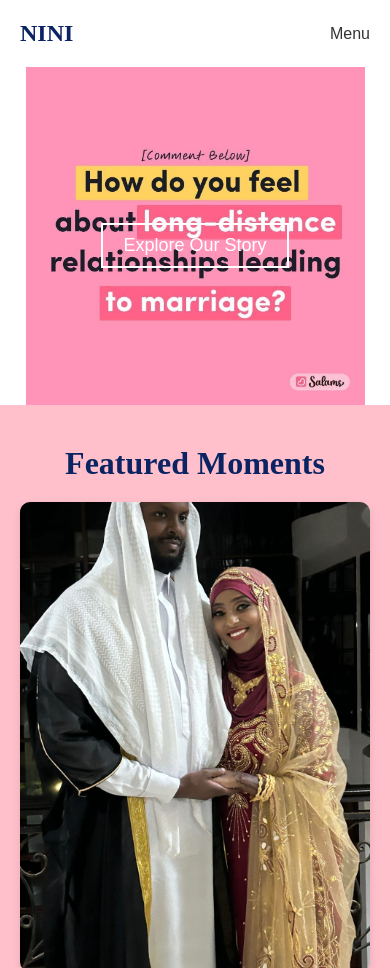
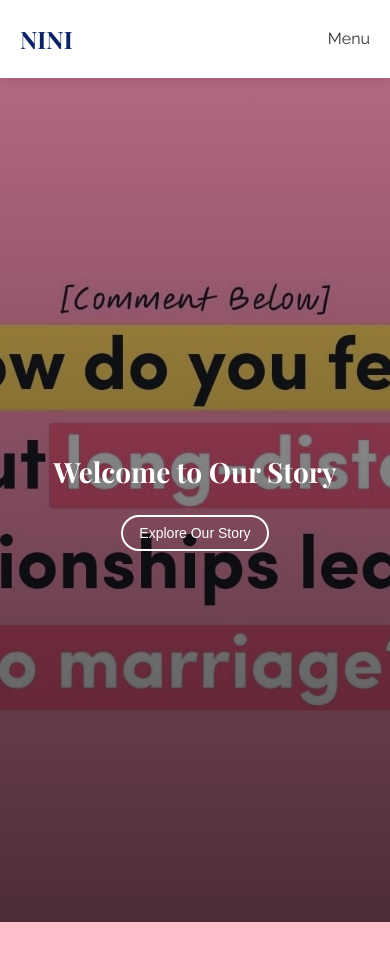
Before and after one commit to MadLad-prime/NINI, a plain HTML site: page NINI/index.html in a window 390 px wide. Shown: the top 968 px of the page. Drawn offline with nearby package versions, Linux system fonts and the light colour scheme.

Commit message:
Update index.html

```diff
--- a/NINI/index.html
+++ b/NINI/index.html
@@ -4,10 +4,11 @@
   <meta charset="UTF-8">
   <meta name="viewport" content="width=device-width, initial-scale=1.0">
   <title>Home | The [Last Name]s</title>
+  <link href="https://fonts.googleapis.com/css2?family=Playfair+Display:wght@700&family=Raleway:wght@400;500&display=swap" rel="stylesheet">
   <style>
     /* Basic Reset */
     * { margin: 0; padding: 0; box-sizing: border-box; }
-    body { font-family: 'Raleway', sans-serif; color: #333; }
+    body { font-family: 'Raleway', sans-serif; color: #333; line-height: 1.6; }
 
     /* Navigation Bar */
     nav {
@@ -17,8 +18,9 @@
       justify-content: space-between;
       align-items: center;
       padding: 20px;
-      background: rgba(255, 255, 255, 0.9);
+      background: rgba(255, 255, 255, 0.95);
       z-index: 1000;
+      box-shadow: 0 2px 10px rgba(0, 0, 0, 0.1);
     }
     nav .title {
       font-family: 'Playfair Display', serif;
@@ -46,7 +48,7 @@
     }
     nav .dropdown-content a:hover { background: #FFD700; /* Soft gold */ }
 
-    /* Default hero section styling */
+    /* Hero Section */
     .hero {
       height: 100vh;
       background: url('images/hero_home.jpg') no-repeat center center/cover;
@@ -55,48 +57,27 @@
       align-items: center;
       text-align: center;
       color: white;
+      position: relative;
     }
-
-/* Responsive adjustments for smaller screens */
-@media (max-width: 768px) {
-  .hero {
-    height: 50vh;
-    background-size: cover;
-  }
-
-  .hero h1 {
-    font-size: 32px;
-  }
-
-  .hero button {
-    font-size: 16px;
-    padding: 8px 16px;
-  }
-}
-
-@media (max-width: 480px) {
-  .hero {
-    height: 40vh;
-    background-size: contain;
-  }
-
-  .hero h1 {
-    font-size: 24px;
-  }
-
-  .hero button {
-    font-size: 14px;
-    padding: 6px 12px;
-  }
+    .hero::before {
+      content: '';
+      position: absolute;
+      top: 0;
+      left: 0;
+      width: 100%;
+      height: 100%;
+      background: linear-gradient(to bottom, rgba(0, 0, 0, 0.3), rgba(0, 0, 0, 0.7));
     }
     .hero h1 {
       font-family: 'Playfair Display', serif;
       font-size: 48px;
       margin-bottom: 20px;
       animation: fadeIn 2s ease-in-out;
+      position: relative;
+      z-index: 1;
     }
     .hero button {
-      padding: 10px 20px;
+      padding: 12px 24px;
       font-size: 18px;
       border: 2px solid white;
       background: transparent;
@@ -104,34 +85,55 @@
       cursor: pointer;
       transition: background 0.3s, color 0.3s;
       animation: fadeIn 2.5s ease-in-out;
+      position: relative;
+      z-index: 1;
+      border-radius: 30px;
+      font-weight: 500;
     }
     .hero button:hover {
       background: white;
       color: #0A2463; /* Navy blue */
     }
 
+    /* Responsive Adjustments */
+    @media (max-width: 768px) {
+      .hero h1 { font-size: 36px; }
+      .hero button { font-size: 16px; padding: 10px 20px; }
+    }
+    @media (max-width: 480px) {
+      .hero h1 { font-size: 28px; }
+      .hero button { font-size: 14px; padding: 8px 16px; }
+    }
+
     /* Below the Fold */
     .featured {
-      padding: 40px 20px;
+      padding: 60px 20px;
       text-align: center;
       background: #FFC0CB; /* Blush pink */
     }
     .featured h2 {
       font-family: 'Playfair Display', serif;
       font-size: 32px;
-      margin-bottom: 20px;
+      margin-bottom: 30px;
       color: #0A2463; /* Navy blue */
     }
     .featured-grid {
       display: grid;
       grid-template-columns: repeat(auto-fit, minmax(250px, 1fr));
       gap: 20px;
+      max-width: 1200px;
+      margin: 0 auto;
     }
     .featured-item {
       position: relative;
       overflow: hidden;
       border-radius: 10px;
       box-shadow: 0 4px 8px rgba(0, 0, 0, 0.1);
+      transition: transform 0.3s, box-shadow 0.3s;
+    }
+    .featured-item:hover {
+      transform: translateY(-10px);
+      box-shadow: 0 8px 16px rgba(0, 0, 0, 0.2);
     }
     .featured-item img {
       width: 100%;
@@ -173,7 +175,7 @@
   <!-- Hero Section -->
   <section class="hero">
     <div>
-      <h1></h1>
+      <h1>Welcome to Our Story</h1>
       <button onclick="location.href='gally.html'">Explore Our Story</button>
     </div>
   </section>
@@ -196,7 +198,7 @@
 
   <!-- Footer -->
   <footer>
-    <p>Made with ❤️ by Nini</p>
+    <p>Made with ❤ by Nini</p>
   </footer>
 </body>
 </html>
```
Lines whose indentation alone changed are shown as unchanged.
